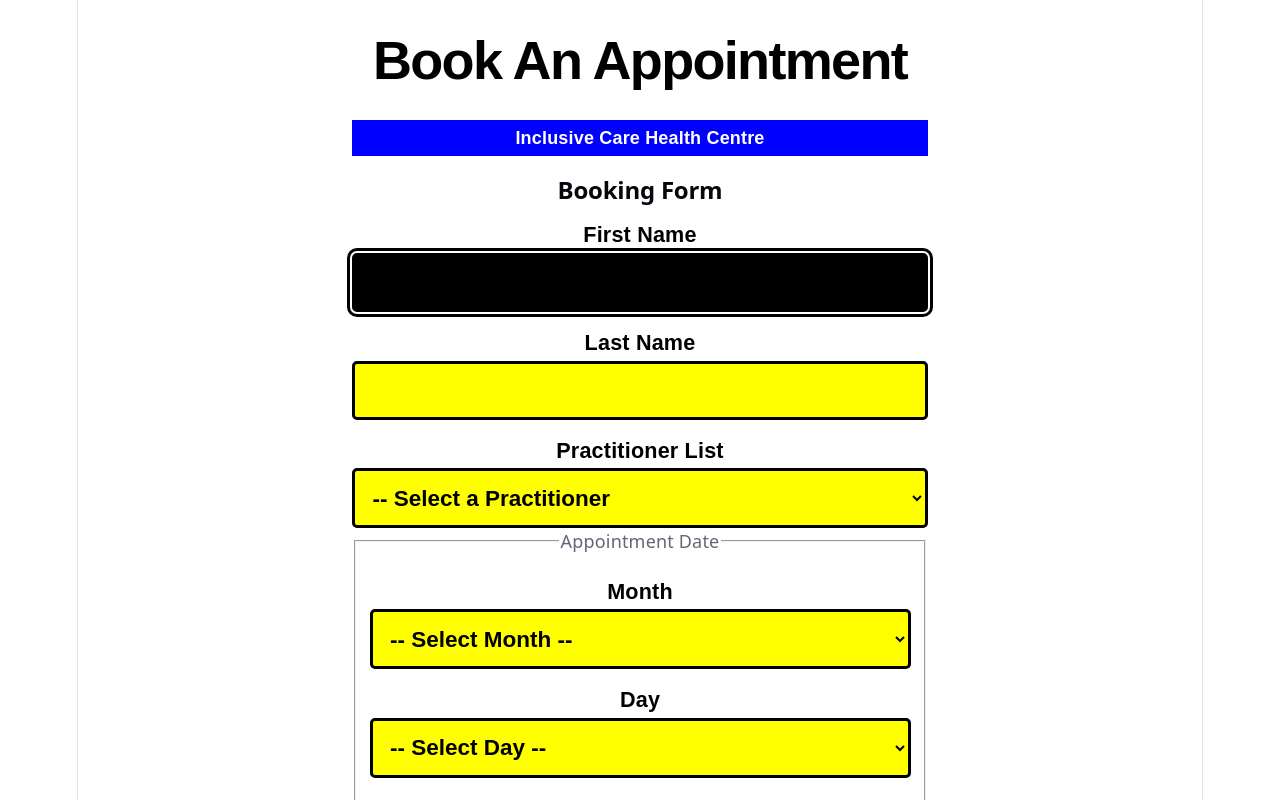
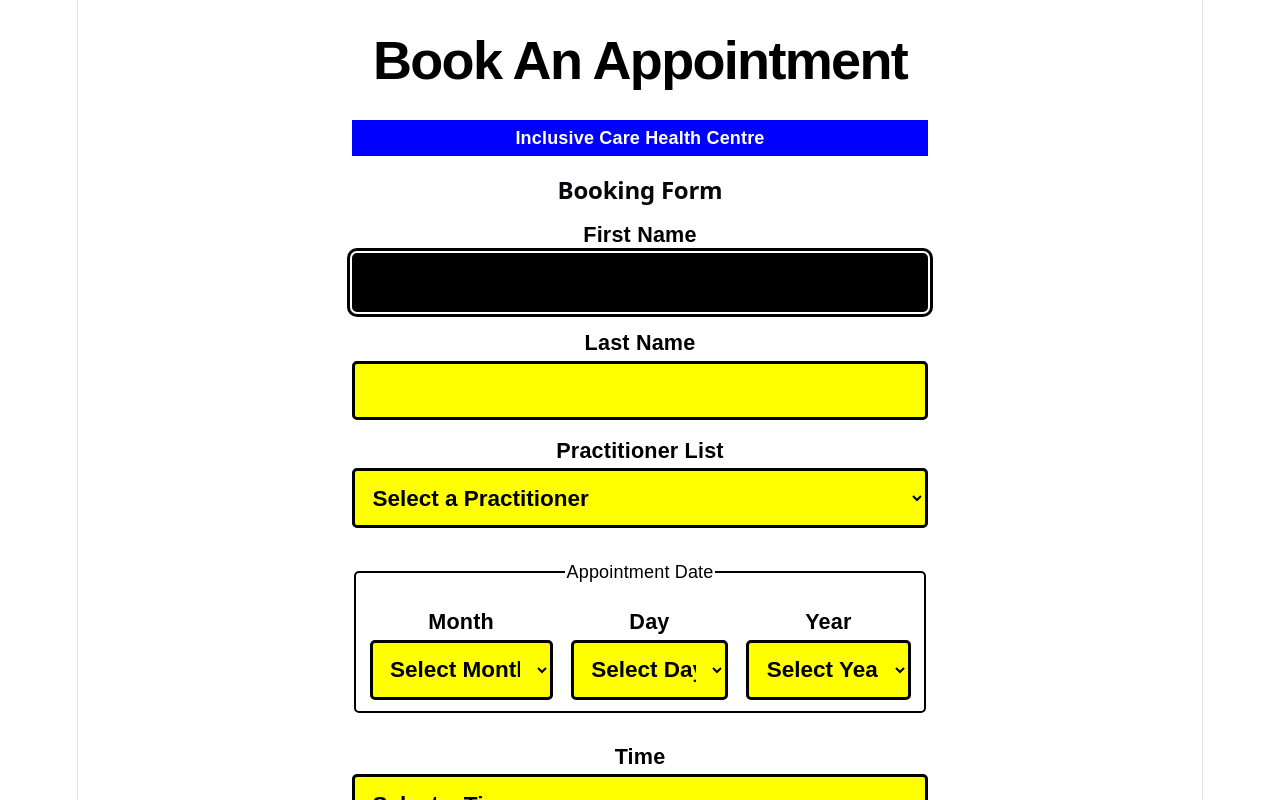
Before and after one commit to JasonHusain/accessible-booking-app, a React (Vite) app: page / in a window 1280 px wide. Shown: the top 800 px of the page. Built offline with nearby package versions, Linux system fonts and the light colour scheme.

Commit message:
Improve layout and styling of date fields

```diff
--- a/src/components/BookingForm.css
+++ b/src/components/BookingForm.css
@@ -63,6 +63,23 @@
   background-color: black;
 }
 
+fieldset {
+  margin-top: 1.7rem;
+  margin-bottom: 1.7rem;
+  border: 2px solid black;
+  border-radius: 5px;
+}
+
+legend {
+  font-family: Arial, Helvetica, sans-serif;
+  color: black;
+}
+
+.date-controls {
+  display: flex;
+  gap: 1rem;
+}
+
 @media (hover: hover) {
   .booking-form input:hover,
   .booking-form select:hover {
--- a/src/components/BookingForm.jsx
+++ b/src/components/BookingForm.jsx
@@ -142,7 +142,7 @@ function BookingForm({
           required
         >
           {" "}
-          <option value=""> -- Select a Practitioner </option>
+          <option value=""> Select a Practitioner </option>
           {practitionersList.map((practitioner) => (
             <option key={practitioner.value} value={practitioner.value}>
               {practitioner.label}{" "}
@@ -165,7 +165,7 @@ function BookingForm({
                 required
               >
                 {" "}
-                <option value=""> -- Select Month -- </option>
+                <option value=""> Select Month </option>
                 {monthsList.map((month) => (
                   <option key={month.value} value={month.value}>
                     {month.label}{" "}
@@ -185,7 +185,7 @@ function BookingForm({
                 required
               >
                 {" "}
-                <option value=""> -- Select Day -- </option>
+                <option value=""> Select Day </option>
                 {daysList
                   .filter((day) => Number(day.value) <= lastDayOfMonth)
                   .map((day) => (
@@ -207,7 +207,7 @@ function BookingForm({
                 required
               >
                 {" "}
-                <option value=""> -- Select Year -- </option>
+                <option value=""> Select Year </option>
                 {yearsList.map((year) => (
                   <option key={year.value} value={year.value}>
                     {year.label}{" "}
@@ -227,7 +227,7 @@ function BookingForm({
           onChange={handleAppointmentTime}
           required
         >
-          <option value="">-- Select a Time --</option>
+          <option value=""> Select a Time </option>
 
           <optgroup label="Morning">
             {" "}
```
